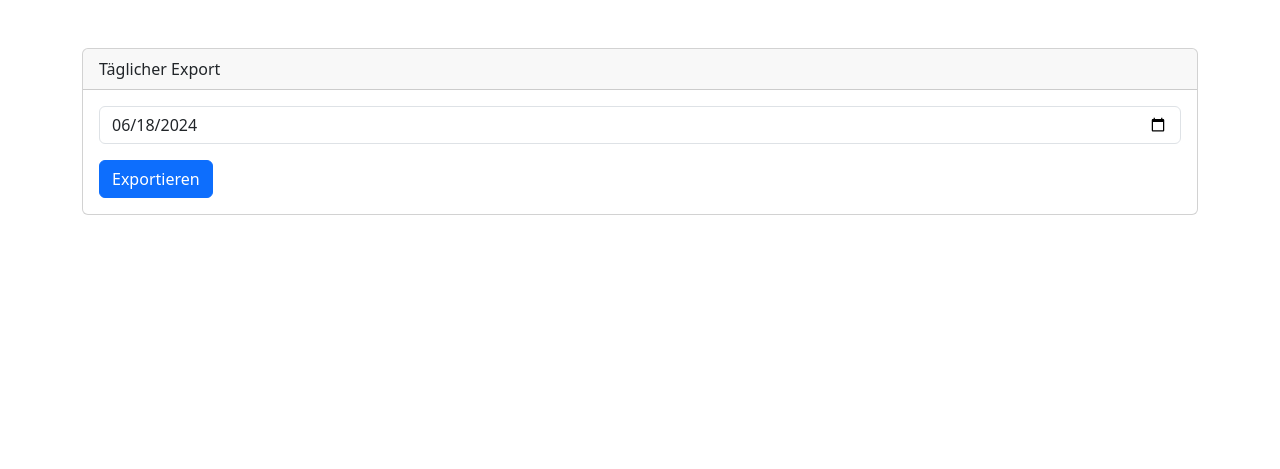
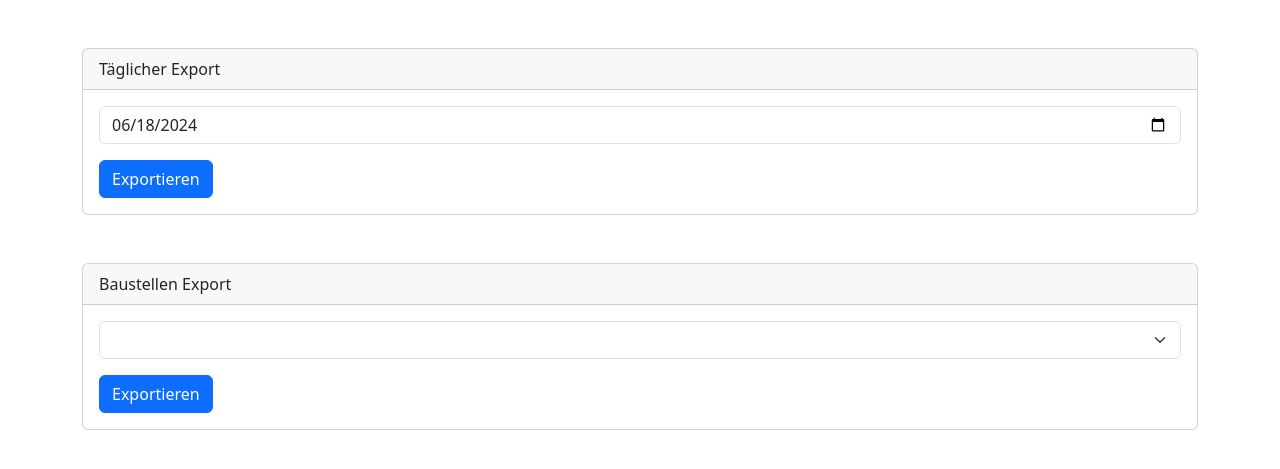
Before and after one commit to JonahderTyp/gruenzeit, a Flask app: page /exports/ in a window 1280 px wide. Shown: the part 56-525 px from the top of the page. Run offline with Flask 3, Linux system fonts and the light colour scheme; a user stored in the database is signed in; tables that the repository leaves empty hold one stand-in row (values such as "Sample post"); lists and menus that the app fills with data are empty; parts of the project's set-up code (start-up, migrations or seed data) failed here and were passed over.

Commit message:
added to export page

```diff
--- a/gruenzeit/database/db.py
+++ b/gruenzeit/database/db.py
@@ -171,7 +171,9 @@ class job(db.Model, dictable):
         return bst
 
     @staticmethod
-    def getJobs(status: job_status) -> List[job]:
+    def getJobs(status: job_status | None = None) -> List[job]:
+        if not status:
+            return job.query.all()
         return job.query.filter_by(status_id=status.id).all()
 
     def getTimestamps(self) -> List[TimeEntries]:
--- a/gruenzeit/site/exports.py
+++ b/gruenzeit/site/exports.py
@@ -15,7 +15,9 @@ def before_request():
 
 @exports_site.route("/", methods=["GET", "POST"])
 def overview():
-    return render_template("exports/overview.html")
+    jobs = [i.toHTML() for i in job.getJobs()]
+
+    return render_template("exports/overview.html", jobs=jobs)
 
 
 @exports_site.get("/daily")
--- a/gruenzeit/site/templates/exports/overview.html
+++ b/gruenzeit/site/templates/exports/overview.html
@@ -17,6 +17,26 @@
     </div>
 </div>
 
+<div class="card mt-5">
+    <div class="card-header">
+        Baustellen Export
+    </div>
+    <div class="card-body">
+        <form action="{{ url_for('.jobexport') }}" method="get">
+            <div class="mb-3">
+                <select class="form-select" aria-label="Default select example" name="jobid">
+                    {% for job in jobs %}
+                    <option value="{{ job.id }}">{{ job.auftragsnummer }} {{ job.name }}</option>
+                    {% endfor %}
+                </select>
+            </div>
+            <button type="submit" class="btn btn-primary">
+                Exportieren
+            </button>
+        </form>
+    </div>
+</div>
+
 <script>
     document.getElementById('exportDate').value = new Date().toISOString().split('T')[0];
 </script>
```
